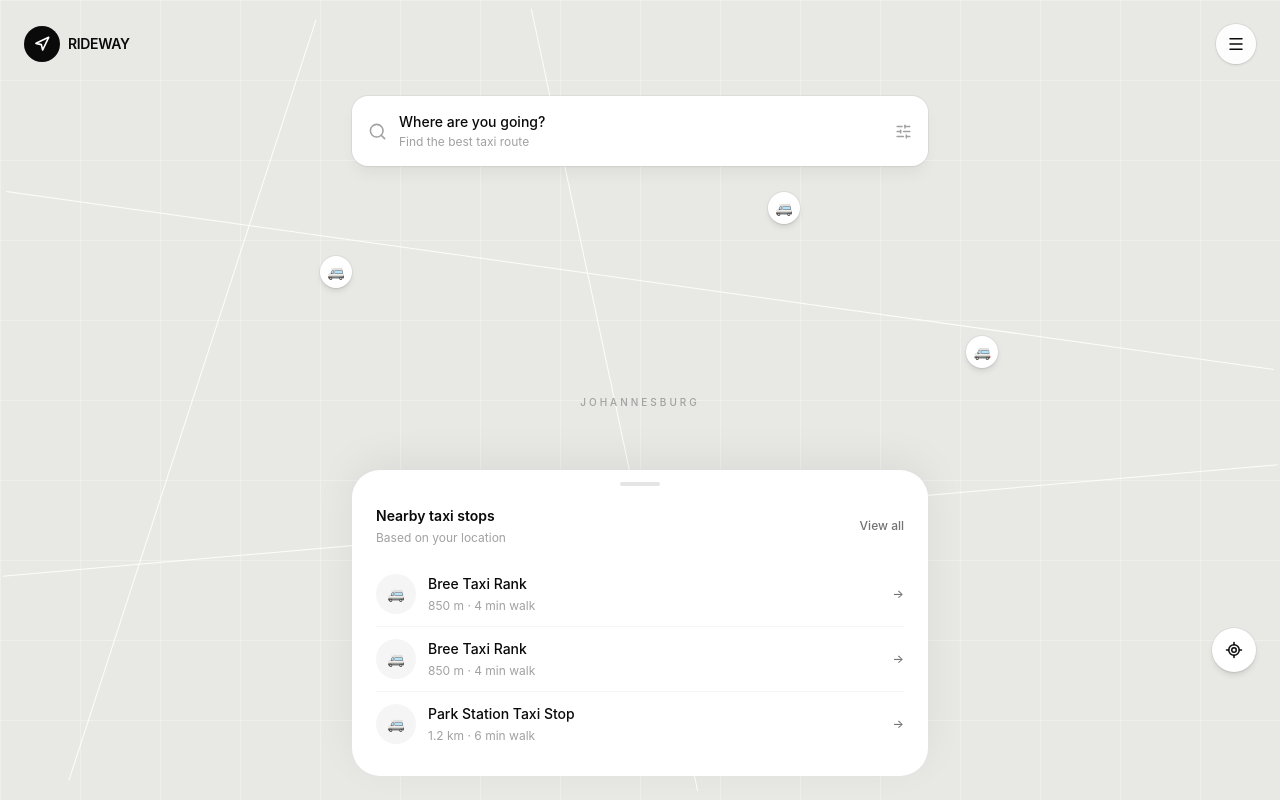
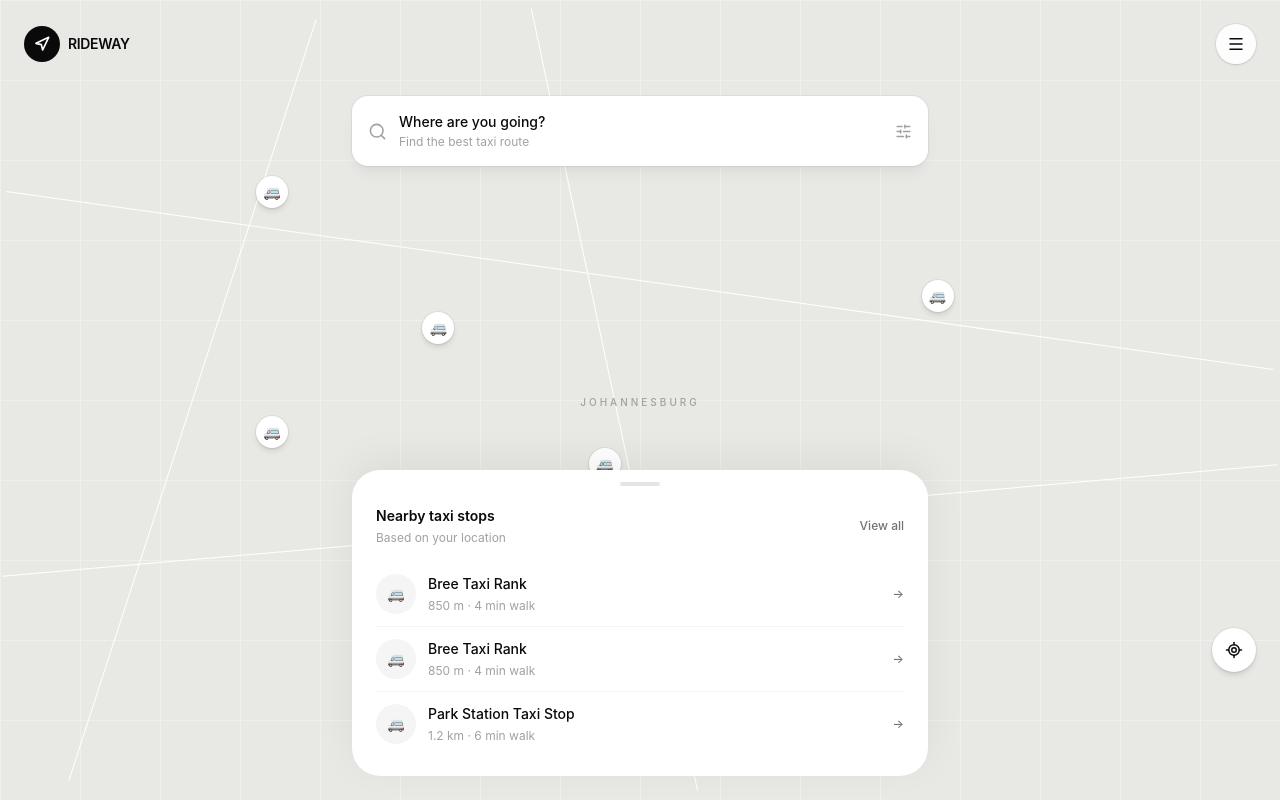
Before and after one commit to gomolemontlhane/TaxiApp, a React (Vite) app: page / in a window 1280 px wide. Built offline with nearby package versions, Linux system fonts and the light colour scheme.

Commit message:
Refactor map implementation by creating a separate Map component and integrating taxi stop markers

```diff
--- a/src/components/map/MapView.jsx
+++ b/src/components/map/MapView.jsx
@@ -1,9 +1,54 @@
-function MapView() {
+import { taxiStops } from "../../data/stops"
+
+function Map() {
   return (
-    <div className="h-full w-full bg-neutral-200">
-      {/* Map will go here */}
+    <div className="absolute inset-0 overflow-hidden bg-[#e8e8e5]">
+
+      {/* MAP GRID */}
+      <div
+        className="absolute inset-0 opacity-30"
+        style={{
+          backgroundImage: `
+            linear-gradient(#ffffff 1px, transparent 1px),
+            linear-gradient(90deg, #ffffff 1px, transparent 1px)
+          `,
+          backgroundSize: "80px 80px",
+        }}
+      />
+
+      {/* ROADS */}
+      <div className="absolute left-[15%] top-0 h-full w-px rotate-[18deg] bg-white" />
+
+      <div className="absolute left-[48%] top-0 h-full w-px -rotate-[12deg] bg-white" />
+
+      <div className="absolute left-0 top-[35%] h-px w-full rotate-[8deg] bg-white" />
+
+      <div className="absolute left-0 top-[65%] h-px w-full -rotate-[5deg] bg-white" />
+
+      {/* TAXI STOPS */}
+      {taxiStops.map((stop, index) => (
+        <button
+          key={stop.id}
+          className="absolute flex h-8 w-8 items-center justify-center rounded-full bg-white text-sm shadow-md ring-1 ring-black/5 transition hover:scale-110"
+          style={{
+            left: `${20 + (index * 13) % 65}%`,
+            top: `${22 + (index * 17) % 55}%`,
+          }}
+          aria-label={stop.name}
+        >
+          🚐
+        </button>
+      ))}
+
+      {/* MAP LABEL */}
+      <div className="absolute left-1/2 top-1/2 -translate-x-1/2 -translate-y-1/2">
+        <span className="text-[10px] font-medium uppercase tracking-[0.3em] text-neutral-400">
+          Johannesburg
+        </span>
+      </div>
+
     </div>
-  );
+  )
 }
 
-export default MapView;
+export default Map
--- a/src/pages/Home.jsx
+++ b/src/pages/Home.jsx
@@ -7,77 +7,14 @@ import {
 } from "lucide-react"
 
 import { taxiStops } from "../data/stops"
+import Map from "../components/map/MapView"
 
 function Home() {
   return (
     <main className="relative h-dvh w-full overflow-hidden bg-neutral-100 text-neutral-950">
 
       {/* MAP */}
-      <section className="absolute inset-0">
-
-        {/* Temporary map background */}
-        <div className="absolute inset-0 bg-[#e8e8e5]">
-
-          {/* Decorative map grid */}
-          <div
-            className="absolute inset-0 opacity-30"
-            style={{
-              backgroundImage: `
-                linear-gradient(#ffffff 1px, transparent 1px),
-                linear-gradient(90deg, #ffffff 1px, transparent 1px)
-              `,
-              backgroundSize: "80px 80px",
-            }}
-          />
-
-          {/* Decorative roads */}
-          <div className="absolute left-[15%] top-0 h-full w-px rotate-[18deg] bg-white/90" />
-          <div className="absolute left-[48%] top-0 h-full w-px -rotate-[12deg] bg-white/90" />
-          <div className="absolute left-0 top-[35%] h-px w-full rotate-[8deg] bg-white/90" />
-          <div className="absolute left-0 top-[65%] h-px w-full -rotate-[5deg] bg-white/90" />
-
-        </div>
-
-        {/* MAP LABEL */}
-        <div className="absolute left-1/2 top-1/2 -translate-x-1/2 -translate-y-1/2">
-          <span className="text-[10px] font-medium uppercase tracking-[0.3em] text-neutral-400">
-            Johannesburg
-          </span>
-        </div>
-
-        {/* USER LOCATION */}
-        <button
-          className="absolute bottom-[32%] left-1/2 flex h-11 w-11 -translate-x-1/2 items-center justify-center rounded-full bg-white shadow-lg ring-1 ring-black/5"
-          aria-label="Your location"
-        >
-          <span className="absolute h-4 w-4 animate-ping rounded-full bg-black/20" />
-
-          <span className="relative h-3 w-3 rounded-full bg-neutral-950 ring-4 ring-white" />
-        </button>
-
-        {/* TAXI STOP MARKERS */}
-        <button
-          className="absolute left-[25%] top-[32%] flex h-8 w-8 items-center justify-center rounded-full bg-white text-sm shadow-md ring-1 ring-black/5"
-          aria-label="Taxi stop"
-        >
-          🚐
-        </button>
-
-        <button
-          className="absolute right-[22%] top-[42%] flex h-8 w-8 items-center justify-center rounded-full bg-white text-sm shadow-md ring-1 ring-black/5"
-          aria-label="Taxi stop"
-        >
-          🚐
-        </button>
-
-        <button
-          className="absolute left-[60%] top-[24%] flex h-8 w-8 items-center justify-center rounded-full bg-white text-sm shadow-md ring-1 ring-black/5"
-          aria-label="Taxi stop"
-        >
-          🚐
-        </button>
-
-      </section>
+      <Map />
 
       {/* TOP NAVIGATION */}
       <header className="absolute inset-x-0 top-0 z-20 p-4 sm:p-6">
```
